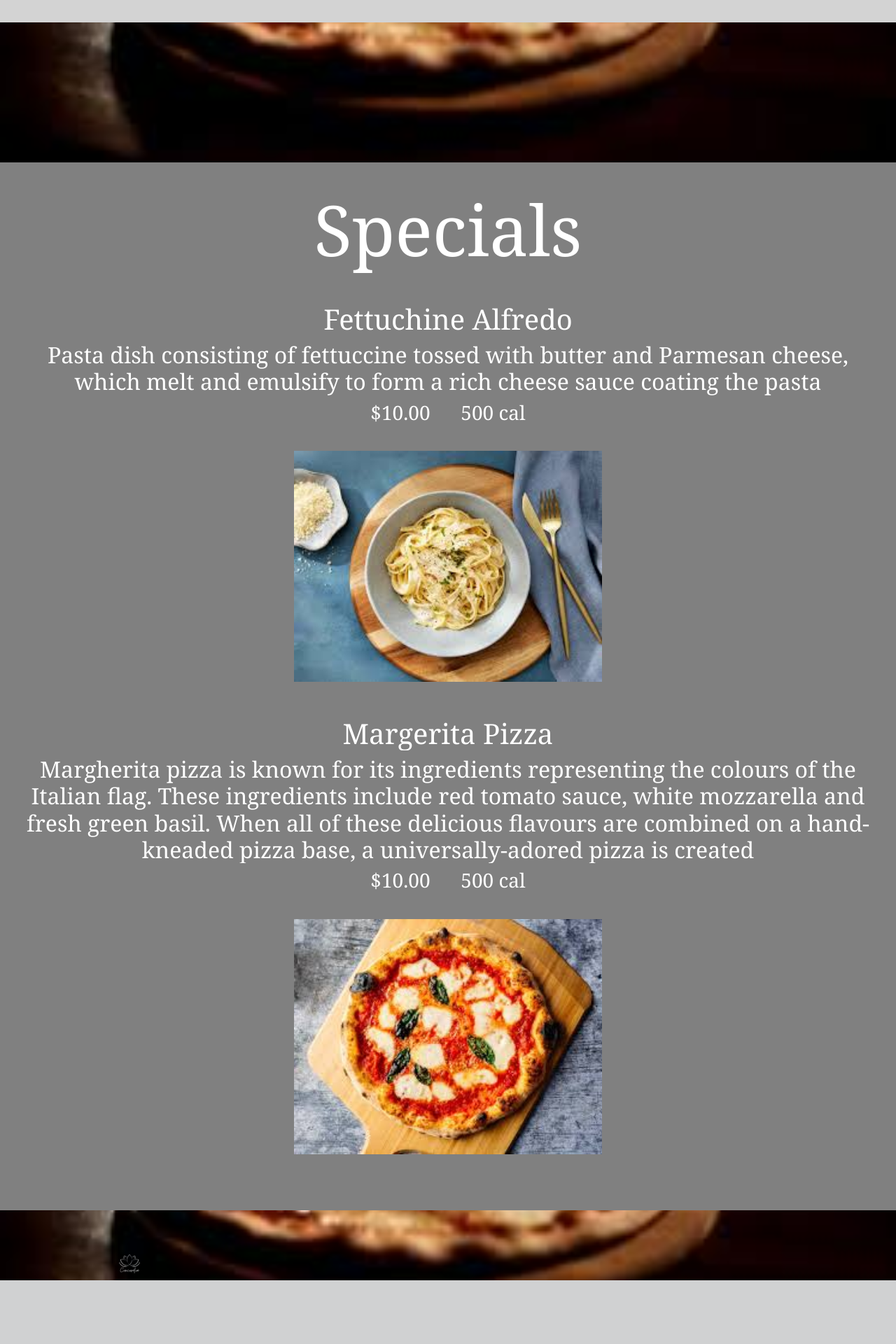
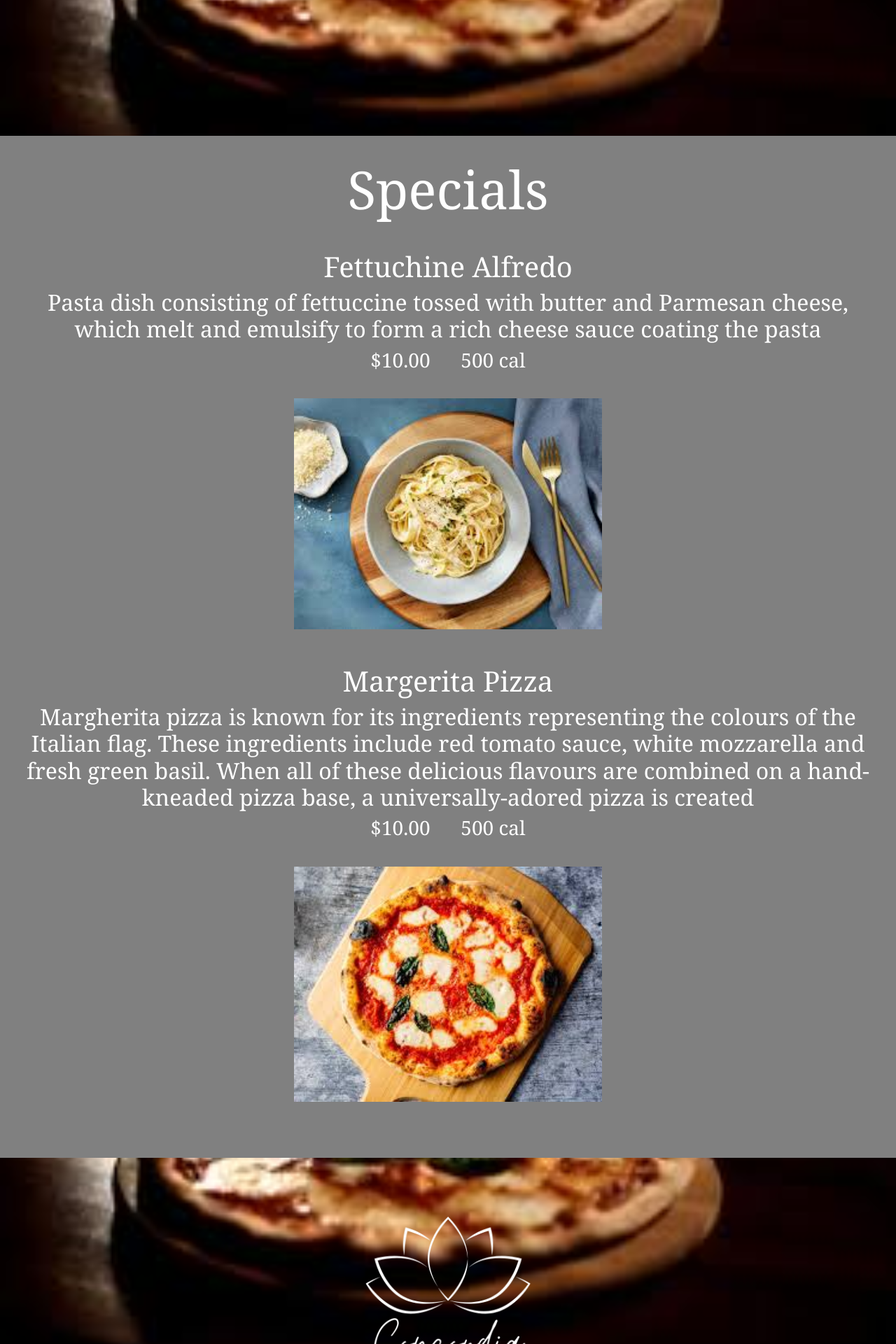
Before and after one commit to akurukunda01/CS50-Final, a Flask app: page /italian in a window 1280 px wide. Shown: the part 2360-4280 px from the top of the page at 70% size. Before the commit the page ends 4189 px from the top, so only its background shows below. Run offline with Flask 3, Linux system fonts and the light colour scheme.

Commit message:
Update italian.html

```diff
--- a/CS50x/templates/italian.html
+++ b/CS50x/templates/italian.html
@@ -47,7 +47,7 @@ italian
     }
 
     .appetizers-title, .specials-title {
-        font-size: 100px;
+        font-size: 75px;
         text-align: center;
         margin-bottom: 20px;
         font-family: Cambria, Cochin, Georgia, Times, 'Times New Roman', serif;
@@ -70,28 +70,29 @@ italian
 
     .item img{
         padding: 30px;
-        width:500px;
+        max-width:500px;
         height: auto;
+        width: 75%;
 
     }
     .logo {
-        width: 50px !important;
+        max-width: 500px;             /* Limits the max width of the logo */
+        width: 50% !important;        /* Adjusts the logo size to 50% of its parent container */
+        height: auto !important;      /* Maintains aspect ratio */
+        padding: 10px;                /* Adds padding around the logo */
+        filter: invert(1);            /* Inverts the logo colors */
+        display: block;               /* Ensures the image behaves like a block element */
+        margin-left: auto;            /* Centers the image horizontally */
+        margin-right: auto;           /* Centers the image horizontally */
+        text-align: center;           /* Centers the content within the parent container */
+    }
+    .logo img{
+        max-width: 500px;             /* Limits the max width of the logo */
+        width: 50% !important;        /* Adjusts the logo size to 50% of its parent container */
         height: auto !important;
-        padding: 10px;
-        filter: invert(1);
-        display: block;
-        margin-left: auto;
-        margin-right: 1070px;
+
     }
-    h1, h2, h3, h4, h5, h6 {
-    max-width: 100%;
-    overflow: hidden;
-    word-wrap: break-word;
-    }
-    img {
-        max-width: 100%;
-        height: auto;
-    }
+
 
 
 
```
